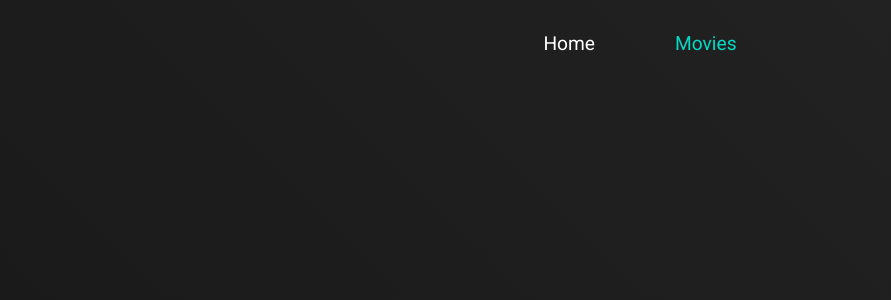
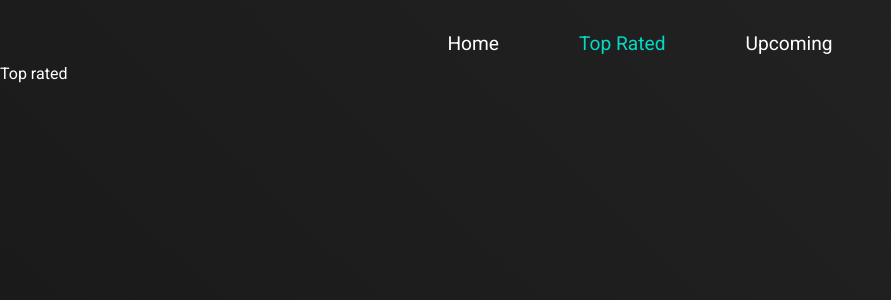
Before and after one commit to aedit/mounty-demo, a Vue app: page /movies/top-rated in a window 1280 px wide. Shown: the top 300 px of the page, without its empty margins (0-891 px from the left). Built offline with nearby package versions, Linux system fonts and the light colour scheme.

Commit message:
Navigation to Top Rated and Upcoming Movies routes

```diff
--- a/src/assets/sass/main.scss
+++ b/src/assets/sass/main.scss
@@ -2,5 +2,6 @@
 @import './default';
 
 @import './views/home';
+@import './views/movies';
 
 @import './components/navbar';
--- a/src/assets/sass/views/_home.scss
+++ b/src/assets/sass/views/_home.scss
@@ -1,5 +1,5 @@
 .home {
-  padding-top: 3rem;
+  padding-top: 4rem;
   height: 100%;
   display: flex;
   flex-direction: column;
--- /dev/null
+++ b/src/assets/sass/views/movies.scss
@@ -0,0 +1,4 @@
+.movies {
+  padding-top: 4rem;
+  height: 100%;
+}
--- /dev/null
+++ b/src/components/Movies/TopRated.vue
@@ -0,0 +1,3 @@
+<template>
+  <div>Top rated</div>
+</template>
--- /dev/null
+++ b/src/components/Movies/Upcoming.vue
@@ -0,0 +1,3 @@
+<template>
+  <div>upcoming</div>
+</template>
--- a/src/components/NavBar.vue
+++ b/src/components/NavBar.vue
@@ -1,6 +1,32 @@
 <template>
   <div class="navbar">
-    <router-link class="home-link" to="/">Home</router-link>
-    <router-link class="movies-link" to="/movies">Movies</router-link>
+    <router-link
+      v-for="(link, index) in links"
+      :key="index"
+      :to="link.link"
+      :class="link.class"
+    >
+      {{ link.label }}
+    </router-link>
   </div>
 </template>
+
+<script>
+export default {
+  computed: {
+    links() {
+      if (this.$route.name === 'Home')
+        return [
+          { label: 'Home', link: '/', class: 'home-link' },
+          { label: 'Movies', link: '/movies' }
+        ]
+      else
+        return [
+          { label: 'Home', link: '/', class: 'home-link' },
+          { label: 'Top Rated', link: '/movies/top-rated' },
+          { label: 'Upcoming', link: '/movies/upcoming' }
+        ]
+    }
+  }
+}
+</script>
--- a/src/router/index.js
+++ b/src/router/index.js
@@ -8,16 +8,37 @@ const routes = [
   {
     path: '/',
     name: 'Home',
-    component: Home
+    component: Home,
+    meta: {
+      title: 'Home'
+    }
   },
   {
     path: '/movies',
-    name: 'Top Rated Movies',
-    // route level code-splitting
-    // this generates a separate chunk (about.[hash].js) for this route
-    // which is lazy-loaded when the route is visited.
-    component: () =>
-      import(/* webpackChunkName: "about" */ '../views/Movies.vue')
+    name: 'Movies',
+    redirect: '/movies/top-rated',
+    component: () => import('../views/Movies.vue'),
+    meta: {
+      title: 'Movies'
+    },
+    children: [
+      {
+        path: 'top-rated',
+        component: () => import('../components/Movies/TopRated.vue'),
+        meta: {
+          title: 'Top Rated Movies',
+          component: 'top_rated'
+        }
+      },
+      {
+        path: 'upcoming',
+        component: () => import('../components/Movies/Upcoming.vue'),
+        meta: {
+          title: 'Upcoming Movies',
+          component: 'upcoming'
+        }
+      }
+    ]
   }
 ]
 
@@ -27,4 +48,10 @@ const router = new VueRouter({
   routes
 })
 
+router.afterEach((to) => {
+  Vue.nextTick(() => {
+    document.title = to.meta.title
+  })
+})
+
 export default router
--- a/src/views/Movies.vue
+++ b/src/views/Movies.vue
@@ -1,9 +1,5 @@
 <template>
-  <div></div>
+  <div class="movies">
+    <router-view></router-view>
+  </div>
 </template>
-
-<script>
-export default {}
-</script>
-
-<style></style>
```
